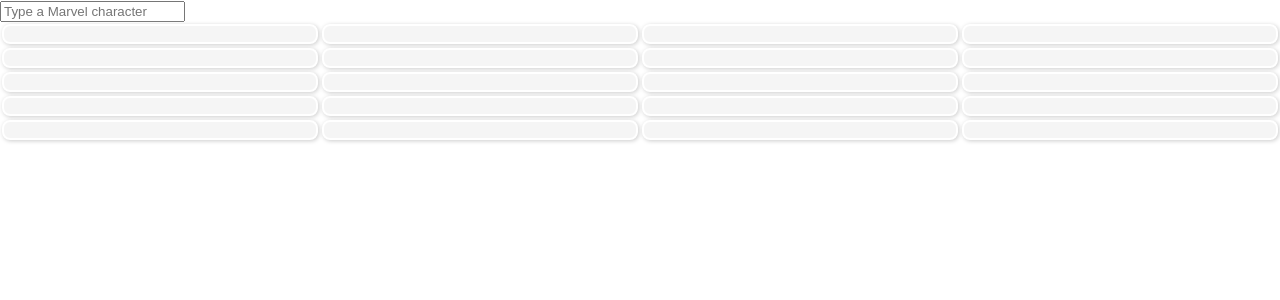
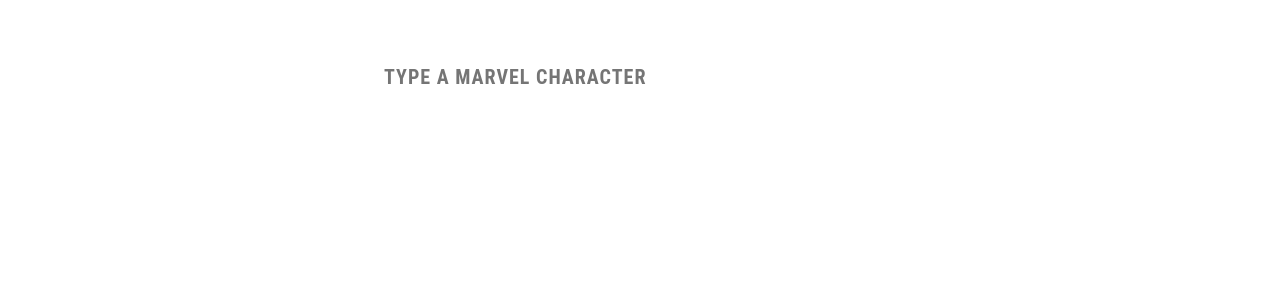
Before and after one commit to iatraljic/marvel, a React (Create React App) app: page / in a window 1280 px wide. Shown: the top 300 px of the page. Built offline with nearby package versions, Linux system fonts and the light colour scheme.

Commit message:
Added styles for character comp, character info shown on search

```diff
--- a/src/components/Character/index.css
+++ b/src/components/Character/index.css
@@ -1,9 +1,92 @@
 .character {
-  background-color: whitesmoke;
+  position: relative;
   border: white 2px solid;
-  border-radius: 8px;
   text-align: center;
-  padding: 8px;
   margin: 2px;
-  box-shadow: 1px 1px 4px 0px #cccccc;
+  /*box-shadow: 1px 1px 4px 0px #cccccc;*/
 }
+
+.character a {
+  text-decoration: none;
+}
+
+.character::after {
+  content: '';
+  position: absolute;
+  right: 0;
+  top: auto;
+  bottom: 0;
+  border-bottom-color: transparent;
+  border-left-color: transparent;
+  border-right-color: #fff;
+  border-style: solid;
+  border-top-color: transparent;
+  border-width: 30px 30px 0 0;
+  z-index: 40;
+}
+
+.character-thumb {
+  display: block;
+}
+
+.img-wrapper {
+  position: relative;
+  overflow: hidden;
+  height: 210px;
+  margin: 0;
+  padding: 0;
+}
+
+.img-wrapper img {
+  object-fit: cover;
+  overflow: hidden;
+  width: 100%;
+  height: 100%;
+  padding: 0;
+  transform: scale3d(1, 1, 1);
+  transition: all 0.3s linear;
+}
+
+.character:focus figure img,
+.character:hover figure img {
+  transform: scale3d(1.05, 1.05, 1);
+  transition: all 0.3s linear;
+}
+
+.character-info {
+  position: relative;
+  height: 100px;
+  overflow: hidden;
+  padding: 10px;
+  background: #151515;
+  color: #e62429;
+  transform: translate3d(0, 0, 0);
+  transition: all 0.3s linear;
+  z-index: 30;
+}
+
+.character-info p {
+  font-family: 'Roboto Condensed', sans-serif;
+  font-weight: bold;
+  text-transform: uppercase;
+  color: #ffffff;
+}
+
+.character-info::before {
+  content: '';
+  position: absolute;
+  left: 0;
+  bottom: 100%;
+  width: 100%;
+  height: 100%;
+  background: #e62429;
+  transition-timing-function: cubic-bezier(0.75, 0, 0.125, 1);
+  transition: transform 0.3s;
+  z-index: -1;
+}
+
+.character:focus .character-info::before,
+.character:hover .character-info::before {
+  transform: translate3d(0, 100%, 0);
+  transition: all 0.3s linear;
+}
--- a/src/components/Character/index.jsx
+++ b/src/components/Character/index.jsx
@@ -2,9 +2,22 @@
 
 import './index.css';
 
-function Character() {
+function Character({character}) {
   return (
     <div className='character'>
+      <a href={character.urls[0].url} target='_blank' rel='noopener noreferrer'>
+        <div className='character-thumb'>
+          <figure className='img-wrapper'>
+            <img
+              src={character.thumbnail.path + '.' + character.thumbnail.extension}
+              alt={''}
+            />
+          </figure>
+        </div>
+        <div className='character-info'>
+          <p>{character.name}</p>
+        </div>
+      </a>
     </div>
   );
 }
--- a/src/components/Grid/index.jsx
+++ b/src/components/Grid/index.jsx
@@ -1,70 +1,32 @@
 import React from 'react';
+import { useSelector } from 'react-redux';
 
 import Character from '../Character';
 
 function Grid() {
+  const characters = useSelector(store => store.searchReducer.results);
+
+  console.log(characters);
+
+  const showCharacters = () => {
+    const grid = characters.map(
+      (el, index) =>
+        <div
+          className='col t-col m-col'
+          key={index}
+        >
+          <Character character={el}/>
+        </div>
+    )
+
+    return grid;
+  }
+
   return (
     <div className="grid-container">
-      <div className='col-1 t-col-2 m-col-4'>
-        <Character>1</Character>
-      </div>
-      <div className='col-1 t-col-2 m-col-4'>
-        <Character>2</Character>
-      </div>
-      <div className='col-1 t-col-2 m-col-4'>
-        <Character>3</Character>
-      </div>
-      <div className='col-1 t-col-2 m-col-4'>
-        <Character>4</Character>
-      </div>
-      <div className='col-1 t-col-2 m-col-4'>
-        <Character>5</Character>
-      </div>
-      <div className='col-1 t-col-2 m-col-4'>
-        <Character>6</Character>
-      </div>
-      <div className='col-1 t-col-2 m-col-4'>
-        <Character>7</Character>
-      </div>
-      <div className='col-1 t-col-2 m-col-4'>
-        <Character>8</Character>
-      </div>
-      <div className='col-1 t-col-2 m-col-4'>
-        <Character>9</Character>
-      </div>
-      <div className='col-1 t-col-2 m-col-4'>
-        <Character>10</Character>
-      </div>
-      <div className='col-1 t-col-2 m-col-4'>
-        <Character>11</Character>
-      </div>
-      <div className='col-1 t-col-2 m-col-4'>
-        <Character>12</Character>
-      </div>
-      <div className='col-1 t-col-2 m-col-4'>
-        <Character>13</Character>
-      </div>
-      <div className='col-1 t-col-2 m-col-4'>
-        <Character>14</Character>
-      </div>
-      <div className='col-1 t-col-2 m-col-4'>
-        <Character>15</Character>
-      </div>
-      <div className='col-1 t-col-2 m-col-4'>
-        <Character>16</Character>
-      </div>
-      <div className='col-1 t-col-2 m-col-4'>
-        <Character>17</Character>
-      </div>
-      <div className='col-1 t-col-2 m-col-4'>
-        <Character>18</Character>
-      </div>
-      <div className='col-1 t-col-2 m-col-4'>
-        <Character>19</Character>
-      </div>
-      <div className='col-1 t-col-2 m-col-4'>
-        <Character>20</Character>
-      </div>
+      {
+        characters && showCharacters()
+      }
     </div>
   );
 };
--- a/src/components/SearchBar/index.css
+++ b/src/components/SearchBar/index.css
@@ -1,12 +1,15 @@
 .search-bar {
+  display: flex;
+  justify-content: center;
+  align-items: center;
   position: relative;
+  height: 20vh;
 }
 
 .sb-input {
   border: 0;
-  width: 100%;
+  width: 40vw;
   padding-bottom: 0.4375rem;
-  padding-left: 1.875rem;
   border-radius: 0;
   font-family: 'Roboto Condensed', sans-serif;
   font-weight: bold;
--- a/src/components/SearchBar/index.jsx
+++ b/src/components/SearchBar/index.jsx
@@ -2,6 +2,8 @@
 import { useDispatch } from 'react-redux';
 
 import { inputValueAsync } from '../../actions';
+
+import './index.css';
 
 function SearchBar() {
   const dispatch = useDispatch();
--- a/src/index.css
+++ b/src/index.css
@@ -20,18 +20,18 @@
   flex-wrap: wrap;
 }
 
-.col-1 {
+.col {
   flex-basis: 25%;
 }
 
 @media (max-width: 767px) {
-  .t-col-2 {
+  .t-col {
     flex-basis: 50%;
   }
 }
 
 @media (max-width: 480px) {
-  .m-col-4 {
+  .m-col {
     flex-basis: 100%;
   }
 }
```
